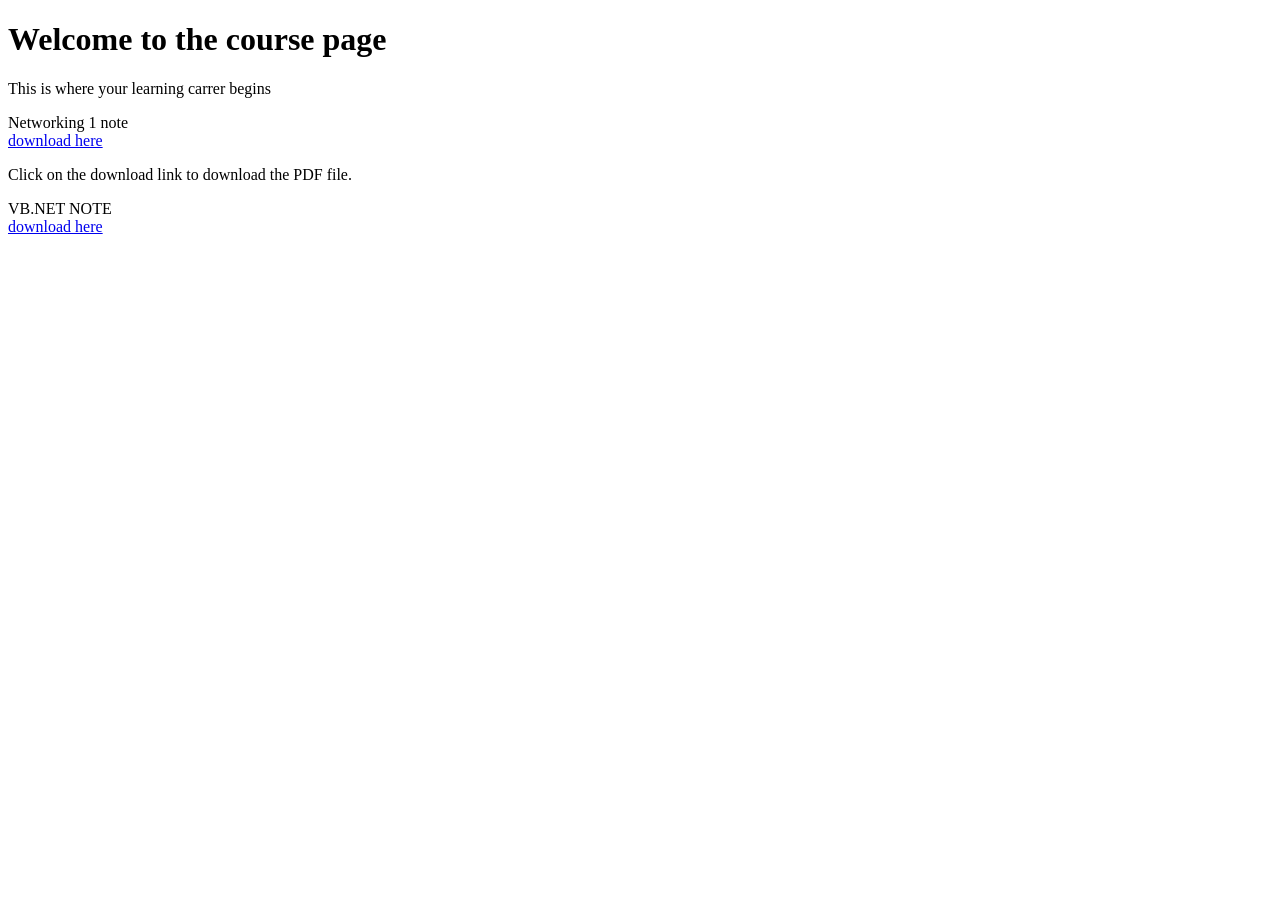
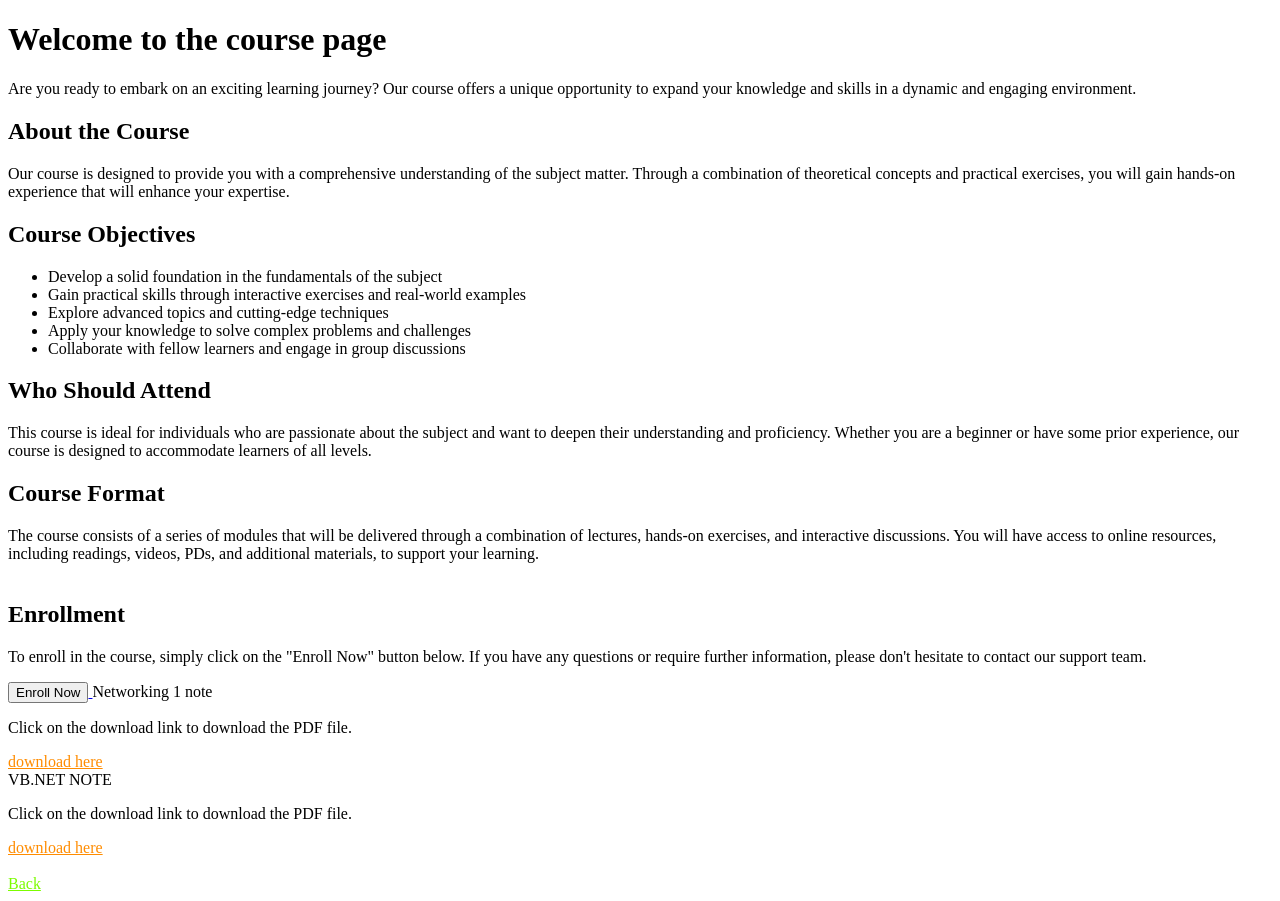
Before and after one commit to Abrahampo/Personal-Website, a plain HTML site: page course.html in a window 1280 px wide. Before the commit the page ends 800 px from the top, so only its background shows below. Drawn offline with Linux system fonts and the light colour scheme.

Commit message:
Add files via upload

```diff
--- a/course.html
+++ b/course.html
@@ -4,17 +4,62 @@
     <meta charset="UTF-8">
     <meta name="viewport" content="width=device-width, initial-scale=1.0">
     <title>Document</title>
+    <link rel="stylesheet" href="script.css">
 </head>
-<body>
+<body id="cc">
+
     <h1>Welcome to the course page</h1>
-    <p>This is where your learning carrer begins</p>
+    <p>Are you ready to embark on an exciting learning journey? Our course offers a unique opportunity to expand
+        your knowledge and skills in a dynamic and engaging environment.</p>
+    <h2>About the Course</h2>
+    <p>Our course is designed to provide you with a comprehensive understanding of the subject matter.
+        Through a combination of theoretical concepts and practical exercises,
+        you will gain hands-on experience that will enhance your expertise.</p>
+
+        <h2>Course Objectives</h2>
+  <ul>
+    <li>Develop a solid foundation in the fundamentals of the subject</li>
+    <li>Gain practical skills through interactive exercises and real-world examples</li>
+    <li>Explore advanced topics and cutting-edge techniques</li>
+    <li>Apply your knowledge to solve complex problems and challenges</li>
+    <li>Collaborate with fellow learners and engage in group discussions</li>
+  </ul>
+
+  <h2>Who Should Attend</h2>
+  <p>This course is ideal for individuals who are passionate about the subject
+    and want to deepen their understanding and proficiency.
+     Whether you are a beginner or have some prior experience,
+    our course is designed to accommodate learners of all levels.</p>
+
+    <h2>Course Format</h2>
+    <p>The course consists of a series of modules that will be delivered through a combination of lectures,
+         hands-on exercises, and interactive discussions. You will have access to online resources,
+          including readings, videos, PDs,
+        and additional materials, to support your learning.
+        <br>             <br>
+
+        <h2>Enrollment</h2>
+        <p>To enroll in the course, simply click on the "Enroll Now" button below.
+            If you have any questions or require further information,
+             please don't hesitate to contact our support team.</p>
+             <a href="Enroll.html"><button>Enroll Now</button> </a>
+
+
     <span>Networking 1 note</span>
     <br>
-    <a href="NETWORKING II_Lectures1.pptx">download here</a>
+    <p>Click on the download link to download the PDF file.</p>
+    <a style="color: darkorange;" href="NETWORKING II_Lectures1.pptx">download here</a>
     <br>
+    <span class="vb">VB.NET NOTE</span>
+
     <p>Click on the download link to download the PDF file.</p>
-    <span>VB.NET NOTE</span>
-    <br>
-    <a href="VB DOT NET/">download here</a>
+    <a style="color: darkorange" href="VB DOT NET/">download here</a>
+    <br>                   <br>
+<div>
+    <a style="color: lawngreen;" class="Back" href="index.html">Back</a>
+</div>
+
+
+
 </body>
 </html>
```
